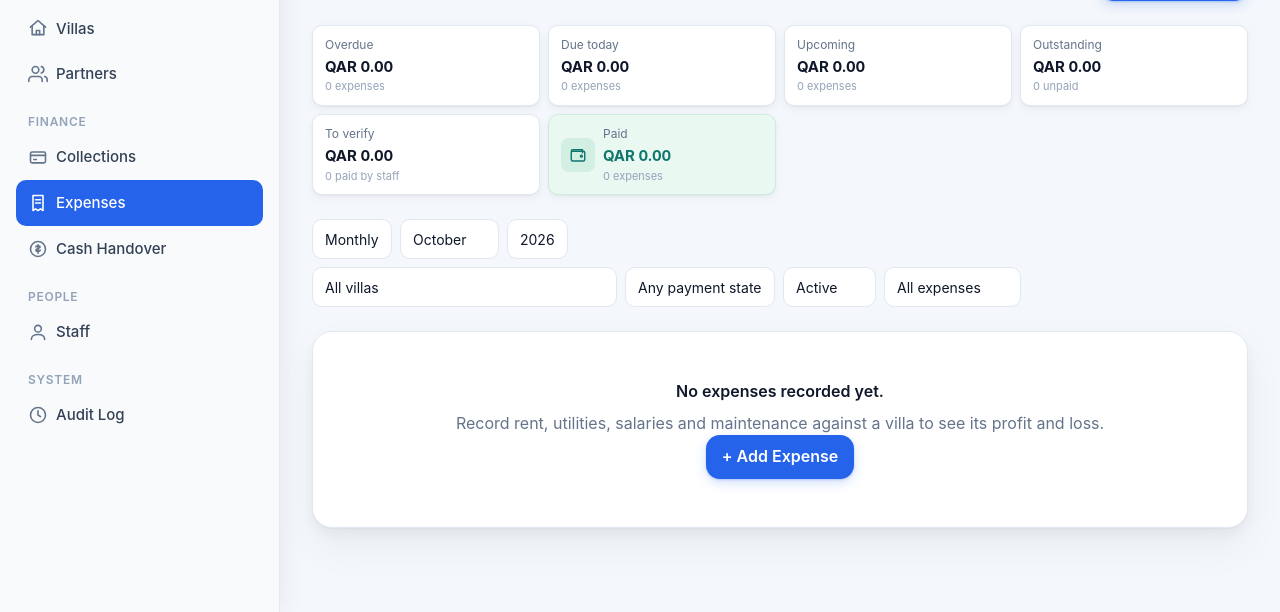
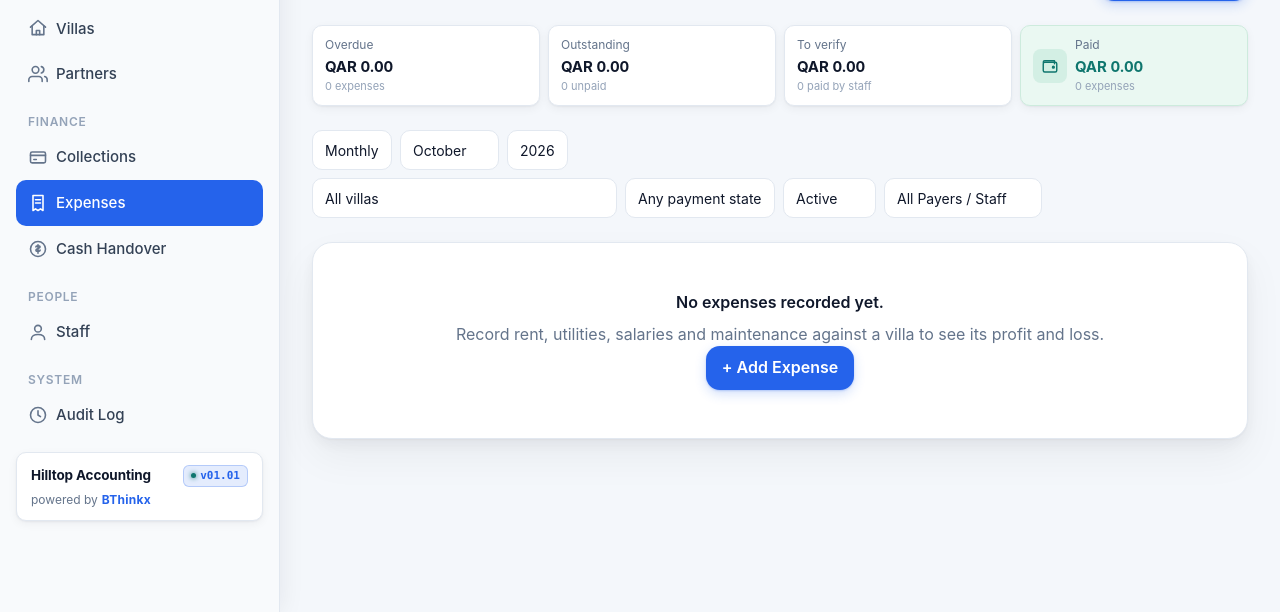
Before and after one commit to bthinkxdev/hilltopaccounts, a Django app: page /expenses/ in a window 1280 px wide. Shown: the part 188-800 px from the top of the page. Run offline with Django 5.2, Linux system fonts and the light colour scheme; a user stored in the database is signed in; data comes from the database, SQL or seed files in the repository; data that the repository does not hold is empty.

Commit message:
Enhanced deposit sync,expense filters,and overdue accuracy

```diff
--- a/apps/accounts/context_processors.py
+++ b/apps/accounts/context_processors.py
@@ -1,12 +1,21 @@
+from django.conf import settings
 from . import selectors
 from .models import Assignment
 
+def _get_app_version():
+    try:
+        with open(settings.BASE_DIR / 'version.txt', 'r', encoding='utf-8') as f:
+            return f.read().strip()
+    except Exception:
+        return 'v01.01'
+
 def nav(request):
+    app_version = _get_app_version()
     user = getattr(request, 'user', None)
     if user is None or not user.is_authenticated:
-        return {}
+        return {'app_version': app_version}
     has_any_scope = user.is_owner or selectors.villas_visible_to(user).exists()
-    return {'nav_has_scope': has_any_scope, 'nav_can_view_financials': selectors.can_view_financial_kpis(user), 'nav_is_field_staff': selectors.is_field_staff(user), 'nav_can_manage_users': user.is_owner, 'nav_can_manage_operations': selectors.can_manage_villas_and_tenants(user), 'nav_pending_handover_count': _pending_handover_count(user) if has_any_scope else 0}
+    return {'nav_has_scope': has_any_scope, 'nav_can_view_financials': selectors.can_view_financial_kpis(user), 'nav_is_field_staff': selectors.is_field_staff(user), 'nav_can_manage_users': user.is_owner, 'nav_can_manage_operations': selectors.can_manage_villas_and_tenants(user), 'nav_pending_handover_count': _pending_handover_count(user) if has_any_scope else 0, 'app_version': app_version}
 
 def _pending_handover_count(user):
     from apps.cash.models import CashHandover
--- a/apps/dashboard/views.py
+++ b/apps/dashboard/views.py
@@ -40,7 +40,7 @@ class HomeView(LoginRequiredMixin, TemplateView):
         ctx['partition_count'] = partition_count
         ctx['occupied_count'] = occupied_count
         ctx['vacant_count'] = partition_count - occupied_count
-        ctx.update(period_context(self.request))
+        ctx.update(period_context(self.request, allow_future=True))
         ctx['keep'] = []
         financial = selectors.financial_villas(user)
         if not financial.exists() and (selectors.is_partner(user) or staff_view):
--- a/apps/expenses/forms.py
+++ b/apps/expenses/forms.py
@@ -94,5 +94,4 @@ class RecurringExpenseForm(forms.Form):
 
 class ReviseExpenseForm(forms.Form):
     amount = forms.DecimalField(min_value=Decimal('0.01'), decimal_places=2, max_digits=12, widget=forms.NumberInput(attrs={'inputmode': 'decimal', 'step': '0.01'}))
-    due_date = forms.DateField(required=False, widget=forms.DateInput(attrs={'type': 'date'}))
     description = forms.CharField(required=False, label='Notes', widget=forms.Textarea(attrs={'rows': 2}))
--- a/apps/expenses/selectors.py
+++ b/apps/expenses/selectors.py
@@ -13,6 +13,7 @@ class DueBucket:
     UNPAID = 'unpaid'
     VERIFY = 'verify'
     CHOICES = [(OVERDUE, 'Overdue'), (TODAY, 'Due today'), (UPCOMING, 'Upcoming'), (UNPAID, 'Outstanding'), (VERIFY, 'To verify'), (PAID, 'Paid')]
+    FILTER_CHOICES = [(OVERDUE, 'Overdue'), (UNPAID, 'Outstanding'), (VERIFY, 'To verify'), (PAID, 'Paid')]
 
 def valid_expense_total(expense_queryset) -> Decimal:
     return expense_queryset.filter(status=Expense.Status.ACTIVE).aggregate(total=Sum('amount'))['total'] or Decimal('0.00')
--- a/apps/expenses/services.py
+++ b/apps/expenses/services.py
@@ -175,7 +175,7 @@ def update_expense(*, expense: Expense, updated_by, **fields) -> Expense:
             audit_services.log(user=updated_by, action=Action.EXPENSE_UPDATED, obj=expense, business=expense.business, villa=expense.villa, old_value=old_value, new_value=new_value)
     return expense
 
-def revise_unpaid_expense(*, expense: Expense, updated_by, amount, due_date, description='') -> Expense:
+def revise_unpaid_expense(*, expense: Expense, updated_by, amount, due_date=None, description='') -> Expense:
     """Adjust the amount/due date of an expense that has not been paid yet (e.g. this month's electricity bill).
 
     A paid expense is financial history: it can only be cancelled or reversed, never rewritten.
@@ -186,6 +186,8 @@ def revise_unpaid_expense(*, expense: Expense, updated_by, amount, due_date, des
             raise PermissionDenied('You cannot edit this expense.')
         if locked.status != Expense.Status.ACTIVE or locked.paid_on is not None:
             raise ExpenseNotEditable('Only an unpaid, active expense can be edited. Cancel or reverse a paid one instead.')
+        if due_date is None:
+            due_date = locked.due_date
         return update_expense(expense=locked, updated_by=updated_by, amount=amount, due_date=due_date, description=description)
 
 def _set_status(*, expense: Expense, status, actor, reason) -> Expense:
--- a/apps/expenses/views.py
+++ b/apps/expenses/views.py
@@ -1,7 +1,9 @@
 from datetime import date
 from django.contrib import messages
+from django.contrib.auth import get_user_model
 from django.contrib.auth.decorators import login_required
 from django.core.exceptions import PermissionDenied
+from django.db.models import Q
 from django.http import Http404, JsonResponse
 from django.shortcuts import get_object_or_404, redirect, render
 from django.urls import reverse
@@ -59,9 +61,12 @@ def expense_list(request):
     due = request.GET.get('due', '')
     if due in dict(DueBucket.CHOICES):
         qs = expense_selectors.filter_by_due_bucket(qs, due, today)
-    paid_by = request.GET.get('paid_by', '')
-    if paid_by in (PaidBy.STAFF, PaidBy.OWNER):
-        qs = qs.filter(paid_by=paid_by)
+    staff_id = request.GET.get('staff', '').strip() or request.GET.get('paid_by', '').strip()
+    if staff_id.isdigit():
+        uid = int(staff_id)
+        qs = qs.filter(Q(paid_by_user_id=uid) | Q(created_by_id=uid))
+    elif staff_id in (PaidBy.STAFF, PaidBy.OWNER):
+        qs = qs.filter(paid_by=staff_id)
     payable = request.GET.get('payable') == '1'
     if payable:
         # Bills staff may pay from collected cash (the dashboard's "Staff bills due"): not auto-debits, not villa rent.
@@ -70,6 +75,10 @@ def expense_list(request):
     summary_base = visible.filter(date__gte=start, date__lte=end)
     if villa_id.isdigit():
         summary_base = summary_base.filter(villa_id=villa_id)
+    if staff_id.isdigit():
+        summary_base = summary_base.filter(Q(paid_by_user_id=int(staff_id)) | Q(created_by_id=int(staff_id)))
+    elif staff_id in (PaidBy.STAFF, PaidBy.OWNER):
+        summary_base = summary_base.filter(paid_by=staff_id)
 
     page_obj = paginate_queryset(request, qs.order_by('due_date', '-created_at', '-id') if due in (DueBucket.UNPAID, DueBucket.OVERDUE, DueBucket.TODAY, DueBucket.UPCOMING) else qs.order_by('-created_at', '-id'))
     scope = selectors.ManageScope(request.user)
@@ -81,8 +90,14 @@ def expense_list(request):
         expense.can_verify = scope.can_verify_expense(expense)
         expense.can_edit = expense.can_manage and expense.status == 'active' and expense.paid_on is None and not (is_field_staff and expense.paid_by == PaidBy.OWNER)
 
+    User = get_user_model()
+    if request.user.is_owner:
+        staff_users = list(User.objects.filter(is_active=True, is_owner=False).exclude(username='system').order_by('first_name', 'username'))
+    else:
+        staff_users = [request.user]
+
     villas = selectors.villas_visible_to(request.user).filter(is_archived=False, is_sold=False).select_related('business')
-    has_filters = bool(villa_id.isdigit() or (due in dict(DueBucket.CHOICES)) or ('status' in request.GET and status != Expense.Status.ACTIVE) or paid_by or payable)
+    has_filters = bool(villa_id.isdigit() or (due in dict(DueBucket.CHOICES)) or ('status' in request.GET and status != Expense.Status.ACTIVE) or staff_id or payable)
 
     keep = []
     if villa_id.isdigit():
@@ -91,8 +106,8 @@ def expense_list(request):
         keep.append(('due', due))
     if status and status != Expense.Status.ACTIVE:
         keep.append(('status', status))
-    if paid_by:
-        keep.append(('paid_by', paid_by))
+    if staff_id:
+        keep.append(('staff', staff_id))
     if payable:
         keep.append(('payable', '1'))
 
@@ -100,8 +115,10 @@ def expense_list(request):
         'page_obj': page_obj,
         'status': status,
         'due': due,
-        'paid_by': paid_by,
-        'due_choices': DueBucket.CHOICES,
+        'paid_by': staff_id,
+        'selected_staff': staff_id,
+        'staff_users': staff_users,
+        'due_choices': DueBucket.FILTER_CHOICES,
         'is_field_staff': is_field_staff,
         'villas': villas,
         'selected_villa': villa_id,
@@ -256,7 +273,7 @@ def expense_revise(request, pk):
                 messages.success(request, f'{expense.category} updated to QAR {form.cleaned_data["amount"]}.')
                 return redirect(back)
     else:
-        form = ReviseExpenseForm(initial={'amount': expense.amount, 'due_date': expense.due_date, 'description': expense.description})
+        form = ReviseExpenseForm(initial={'amount': expense.amount, 'description': expense.description})
     return render(request, 'components/form_page.html', {'form': form, 'title': f'Edit {expense.category} — {expense.villa.name if expense.villa_id else expense.business.name}', 'cancel_url': back})
 
 def _villa_for_fixed_expenses(request, villa_pk):
--- a/apps/villas/views.py
+++ b/apps/villas/views.py
@@ -65,7 +65,7 @@ def villa_list(request):
     qs = base.select_related('business').annotate(partition_total=Count('partitions', distinct=True), occupied_total=Count('partitions', filter=Q(partitions__tenancies__status='active'), distinct=True)).order_by('business__name', 'name')
     page_obj = paginate_queryset(request, qs, per_page=12)
     villa_ids = [villa.pk for villa in page_obj]
-    period = period_context(request, today)
+    period = period_context(request, today, allow_future=True)
     from apps.billing.services import ensure_rent_invoices
     ensure_rent_invoices(villa_ids=villa_ids)
     if period['period'] == 'month':
--- a/templates/base.html
+++ b/templates/base.html
@@ -54,6 +54,20 @@
           <div class="sidebar__section">System</div>
           <a class="sidebar__link{% if request.resolver_match.app_name == 'audit' %} sidebar__link--active{% endif %}" href="{% url 'audit:list' %}">Audit Log</a>
         {% endif %}
+
+        <div style="margin-top: 14px; padding: 12px 14px; background: var(--surface-solid, rgba(255, 255, 255, 0.04)); border: 1px solid var(--border-subtle, rgba(0, 0, 0, 0.08)); border-radius: 10px; box-shadow: var(--shadow-sm, 0 1px 3px rgba(0, 0, 0, 0.05)); position: relative; overflow: hidden;">
+          <div style="display: flex; align-items: center; justify-content: space-between; margin-bottom: 4px;">
+            <span style="font-size: 13.5px; font-weight: 700; color: var(--text-primary); letter-spacing: -0.01em;">Hilltop Accounting</span>
+            <span style="display: inline-flex; align-items: center; gap: 4px; font-size: 11px; font-weight: 600; font-family: ui-monospace, SFMono-Regular, Menlo, monospace; color: var(--accent); background: color-mix(in srgb, var(--accent) 12%, transparent); border: 1px solid color-mix(in srgb, var(--accent) 25%, transparent); padding: 2px 7px; border-radius: 6px;">
+              <span style="width: 5px; height: 5px; border-radius: 50%; background: var(--success); box-shadow: 0 0 5px var(--success);"></span>
+              {{ app_version|default:"v01.01" }}
+            </span>
+          </div>
+          <div style="font-size: 12px; color: var(--text-secondary); display: flex; align-items: center; gap: 4px;">
+            <span>powered by</span>
+            <strong style="color: var(--accent); font-weight: 700; letter-spacing: 0.02em;">BThinkx</strong>
+          </div>
+        </div>
       {% endif %}
     </aside>
 
--- a/templates/expenses/list.html
+++ b/templates/expenses/list.html
@@ -7,34 +7,24 @@
   </div>
 
   <div class="grid--kpi">
-    <a class="kpi {% if due == 'overdue' %}kpi--active{% endif %}" href="?period={{ period }}&year={{ year }}{% if period == 'month' %}&month={{ month }}{% endif %}&due=overdue&status=active{% if selected_villa %}&villa={{ selected_villa }}{% endif %}">
+    <a class="kpi {% if due == 'overdue' %}kpi--active{% endif %}" href="?period={{ period }}&year={{ year }}{% if period == 'month' %}&month={{ month }}{% endif %}&due=overdue&status=active{% if selected_villa %}&villa={{ selected_villa }}{% endif %}{% if selected_staff %}&staff={{ selected_staff }}{% endif %}">
       <div class="kpi__label">Overdue</div>
       <div class="kpi__value {% if summary.overdue.count %}kpi__value--danger{% endif %}">QAR {{ summary.overdue.total|floatformat:"2" }}</div>
       <div class="kpi__sub">{{ summary.overdue.count }} expense{{ summary.overdue.count|pluralize }}</div>
     </a>
-    <a class="kpi {% if due == 'today' %}kpi--active{% endif %}" href="?period={{ period }}&year={{ year }}{% if period == 'month' %}&month={{ month }}{% endif %}&due=today&status=active{% if selected_villa %}&villa={{ selected_villa }}{% endif %}">
-      <div class="kpi__label">Due today</div>
-      <div class="kpi__value {% if summary.today.count %}kpi__value--warning{% endif %}">QAR {{ summary.today.total|floatformat:"2" }}</div>
-      <div class="kpi__sub">{{ summary.today.count }} expense{{ summary.today.count|pluralize }}</div>
-    </a>
-    <a class="kpi {% if due == 'upcoming' %}kpi--active{% endif %}" href="?period={{ period }}&year={{ year }}{% if period == 'month' %}&month={{ month }}{% endif %}&due=upcoming&status=active{% if selected_villa %}&villa={{ selected_villa }}{% endif %}">
-      <div class="kpi__label">Upcoming</div>
-      <div class="kpi__value">QAR {{ summary.upcoming.total|floatformat:"2" }}</div>
-      <div class="kpi__sub">{{ summary.upcoming.count }} expense{{ summary.upcoming.count|pluralize }}</div>
-    </a>
-    <a class="kpi {% if due == 'unpaid' %}kpi--active{% endif %}" href="?period={{ period }}&year={{ year }}{% if period == 'month' %}&month={{ month }}{% endif %}&due=unpaid&status=active{% if selected_villa %}&villa={{ selected_villa }}{% endif %}">
+    <a class="kpi {% if due == 'unpaid' %}kpi--active{% endif %}" href="?period={{ period }}&year={{ year }}{% if period == 'month' %}&month={{ month }}{% endif %}&due=unpaid&status=active{% if selected_villa %}&villa={{ selected_villa }}{% endif %}{% if selected_staff %}&staff={{ selected_staff }}{% endif %}">
       <div class="kpi__label">Outstanding</div>
       <div class="kpi__value">QAR {{ summary.unpaid.total|floatformat:"2" }}</div>
       <div class="kpi__sub">{{ summary.unpaid.count }} unpaid</div>
     </a>
     {% if not is_field_staff %}
-    <a class="kpi {% if due == 'verify' %}kpi--active{% endif %}" href="?period={{ period }}&year={{ year }}{% if period == 'month' %}&month={{ month }}{% endif %}&due=verify&status=active{% if selected_villa %}&villa={{ selected_villa }}{% endif %}">
+    <a class="kpi {% if due == 'verify' %}kpi--active{% endif %}" href="?period={{ period }}&year={{ year }}{% if period == 'month' %}&month={{ month }}{% endif %}&due=verify&status=active{% if selected_villa %}&villa={{ selected_villa }}{% endif %}{% if selected_staff %}&staff={{ selected_staff }}{% endif %}">
       <div class="kpi__label">To verify</div>
       <div class="kpi__value {% if summary.verify.count %}kpi__value--warning{% endif %}">QAR {{ summary.verify.total|floatformat:"2" }}</div>
       <div class="kpi__sub">{{ summary.verify.count }} paid by staff</div>
     </a>
     {% endif %}
-    <a class="kpi {% if due == 'paid' %}kpi--active{% endif %}" href="?period={{ period }}&year={{ year }}{% if period == 'month' %}&month={{ month }}{% endif %}&due=paid&status=active{% if selected_villa %}&villa={{ selected_villa }}{% endif %}">
+    <a class="kpi {% if due == 'paid' %}kpi--active{% endif %}" href="?period={{ period }}&year={{ year }}{% if period == 'month' %}&month={{ month }}{% endif %}&due=paid&status=active{% if selected_villa %}&villa={{ selected_villa }}{% endif %}{% if selected_staff %}&staff={{ selected_staff }}{% endif %}">
       <div class="kpi__label">Paid</div>
       <div class="kpi__value kpi__value--success">QAR {{ summary.paid.total|floatformat:"2" }}</div>
       <div class="kpi__sub">{{ summary.paid.count }} expense{{ summary.paid.count|pluralize }}</div>
@@ -66,10 +56,17 @@
         <option value="reversed" {% if status == "reversed" %}selected{% endif %}>Reversed</option>
         <option value="" {% if not status %}selected{% endif %}>All</option>
       </select>
-      <select name="paid_by" onchange="this.form.submit()">
-        <option value="">All expenses</option>
-        <option value="staff" {% if paid_by == "staff" %}selected{% endif %}>Staff Expenses</option>
-        <option value="owner" {% if paid_by == "owner" %}selected{% endif %}>Admin Expenses</option>
+      <select name="staff" onchange="this.form.submit()">
+        <option value="">All Payers / Staff</option>
+        <option value="staff" {% if selected_staff == "staff" %}selected{% endif %}>Staff Expenses</option>
+        <option value="owner" {% if selected_staff == "owner" %}selected{% endif %}>Admin Expenses</option>
+        {% if staff_users %}
+          <optgroup label="Specific Staff">
+            {% for s in staff_users %}
+              <option value="{{ s.pk }}" {% if selected_staff == s.pk|stringformat:"s" %}selected{% endif %}>{{ s.get_full_name|default:s.username }}</option>
+            {% endfor %}
+          </optgroup>
+        {% endif %}
       </select>
       {% if has_filters %}<a class="btn btn--ghost filter-clear-btn" href="{{ request.path }}?period={{ period }}&year={{ year }}{% if period == 'month' %}&month={{ month }}{% endif %}">Clear Filter</a>{% endif %}
     </form>
--- a/templates/tenancy/detail.html
+++ b/templates/tenancy/detail.html
@@ -36,7 +36,7 @@
           {% elif tenant.deposit_status == 'partially_paid' %}
             <span class="pill pill--warning" style="font-size:10px; padding:1px 6px;">Received {{ tenant.deposit_paid|floatformat:"0g" }} · Pending {{ tenant.deposit_pending|floatformat:"0g" }}</span>
           {% else %}
-            <span class="pill pill--neutral" style="font-size:10px; padding:1px 6px;">Pending</span>
+            <span class="pill pill--danger" style="font-size:10px; padding:1px 6px;">Pending</span>
           {% endif %}
         </div>
       </div>
--- a/templates/villas/villa_detail.html
+++ b/templates/villas/villa_detail.html
@@ -207,7 +207,7 @@
                         {% elif partition.tenant.deposit_status == 'partially_paid' %}
                           <span class="pill pill--warning" style="font-size: 10px; padding: 1px 6px;">Received {{ partition.tenant.deposit_paid|floatformat:"0g" }} · Pending {{ partition.tenant.deposit_pending|floatformat:"0g" }}</span>
                         {% else %}
-                          <span class="pill pill--neutral" style="font-size: 10px; padding: 1px 6px;">Pending</span>
+                          <span class="pill pill--danger" style="font-size: 10px; padding: 1px 6px;">Pending</span>
                         {% endif %}
                       {% else %}
                         No advance
--- /dev/null
+++ b/version.txt
@@ -0,0 +1 @@
+v01.01
```
Also changed, not shown: apps/billing/selectors.py (+17 -3 lines), apps/tenancy/forms.py (+18 -2 lines), apps/tenancy/views.py (+5 -2 lines).
